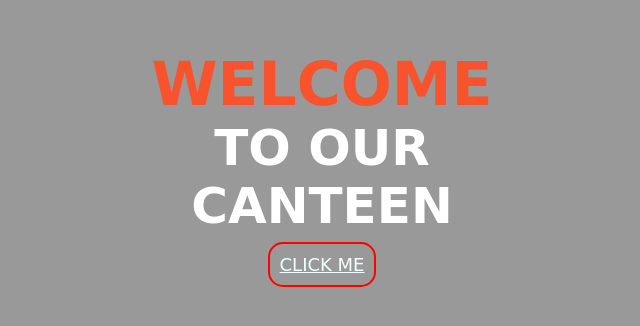
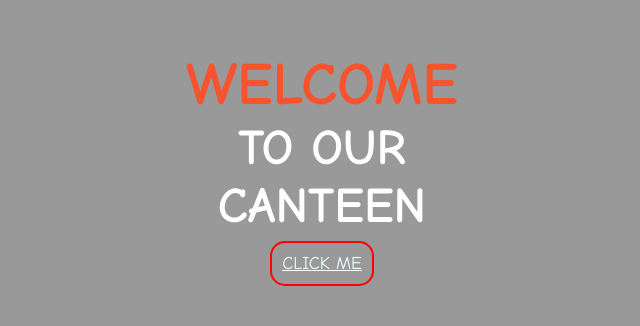
Before and after one commit to rugved19/Deogiri-Canteen-Project, a plain HTML site: page index.html in a window 1280 px wide. Shown: the part 238-564 px from the top of the page, without its empty margins (318-958 px from the left). Drawn offline with Linux system fonts and the light colour scheme.

Commit message:
Update : new file edit

```diff
--- a/style.css
+++ b/style.css
@@ -6,7 +6,8 @@
 *{
     margin: 0;
     padding: 0;
-    font-family: cursive;
+    /* font-family: cursive; */
+    font-family: Comic Sans MS;
     box-sizing: border-box;
 }
 
```
